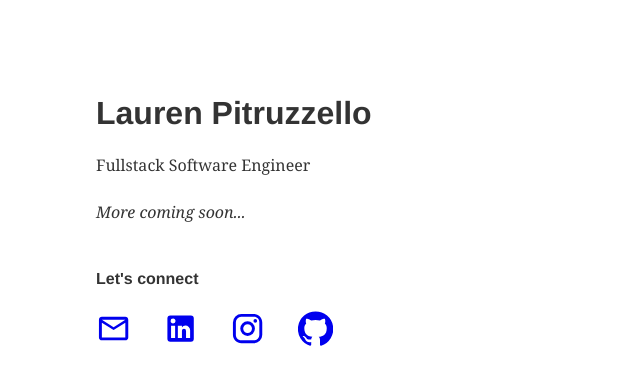
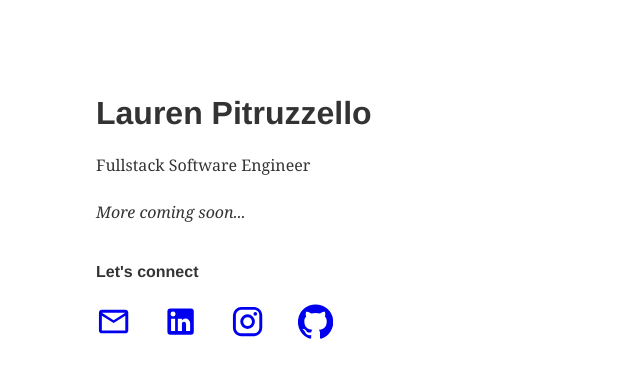
Before and after one commit to laurenpitruz/portfolio-site, a Gatsby site: page / in a window 1280 px wide. Shown: the whole page, without its empty margins (0-640 px from the left). Built offline with nearby package versions, Linux system fonts and the light colour scheme; Gatsby itself is replaced by a stand-in of ours; what typography-theme-parnassus would draw is missing.

Commit message:
alt items and div restructuring

```diff
--- a/src/pages/index.js
+++ b/src/pages/index.js
@@ -10,29 +10,24 @@ export default function Home() {
   const classes = useStyles()
   return (
     <div className={classes.container}>
-      <Helmet>
+      <Helmet htmlAttributes={{ lang: 'en' }}>
         <meta charSet="utf-8" />
+        <meta name="description" content="Portfolio" />
         <title>Lauren Pitruzzello</title>
-        <link rel="canonical" href="http://mysite.com/example" />
-        <meta name="description" content="Portfolio" />
+        <link rel="canonical" href="https://laurenpitruzzello.com/" />
       </Helmet>
-      <h1>Lauren Pitruzzello</h1>
-      <p>Fullstack Software Engineer</p>
-      <p><em>More coming soon...</em></p>
-      <br />
-      <h4>Let's connect</h4>
-      <div className={classes.linksDiv}>
-        <div className={classes.link}>
-          <a alt="link to email Lauren" href="mailto:laurenpitruz@gmail.com"><MailOutlineIcon alt='email Lauren' className={classes.icon} /></a>
-        </div>
-        <div className={classes.link}>
-          <a alt="link to Lauren LinkedIn" href="https://www.linkedin.com/in/laurenpitruzzello"><LinkedInIcon alt='connect on LinkedIn' className={classes.icon} /></a>
-        </div>
-        <div className={classes.link}>
-          <a alt="link to Lauren Instagram" href="https://www.instagram.com/laurenpitruz/"><InstagramIcon alt='connect on Instagram' className={classes.icon} /></a>
-        </div>
-        <div className={classes.link}>
-          <a alt="link to Lauren GitHub" href="https://github.com/laurenpitruz"><GitHubIcon alt='connect on Github' className={classes.icon} /></a>
+      <div className={classes.bioDiv}>
+        <h1>Lauren Pitruzzello</h1>
+        <p>Fullstack Software Engineer</p>
+        <p><em>More coming soon...</em></p>
+      </div>
+      <div>
+        <h4>Let's connect</h4>
+        <div className={classes.linksDiv}>
+          <a alt="link to email Lauren" href="mailto:laurenpitruz@gmail.com" className={classes.link}><MailOutlineIcon alt='email Lauren' className={classes.icon} /></a>
+          <a alt="link to Lauren LinkedIn" href="https://www.linkedin.com/in/laurenpitruzzello" className={classes.link}><LinkedInIcon alt='connect on LinkedIn' className={classes.icon} /></a>
+          <a alt="link to Lauren Instagram" href="https://www.instagram.com/laurenpitruz/" className={classes.link}><InstagramIcon alt='connect on Instagram' className={classes.icon} /></a>
+          <a alt="link to Lauren GitHub" href="https://github.com/laurenpitruz" className={classes.link}><GitHubIcon alt='connect on Github' className={classes.icon} /></a>
         </div>
       </div>
     </div>
@@ -48,6 +43,9 @@ const useStyles = makeStyles({
       paddingRight: '2em'
     },
     textDecoration: 'none'
+  },
+  bioDiv: {
+    paddingBottom: '1em'
   },
   linksDiv: {
     display: 'flex',
```
Also changed, not shown: 1 other file.
